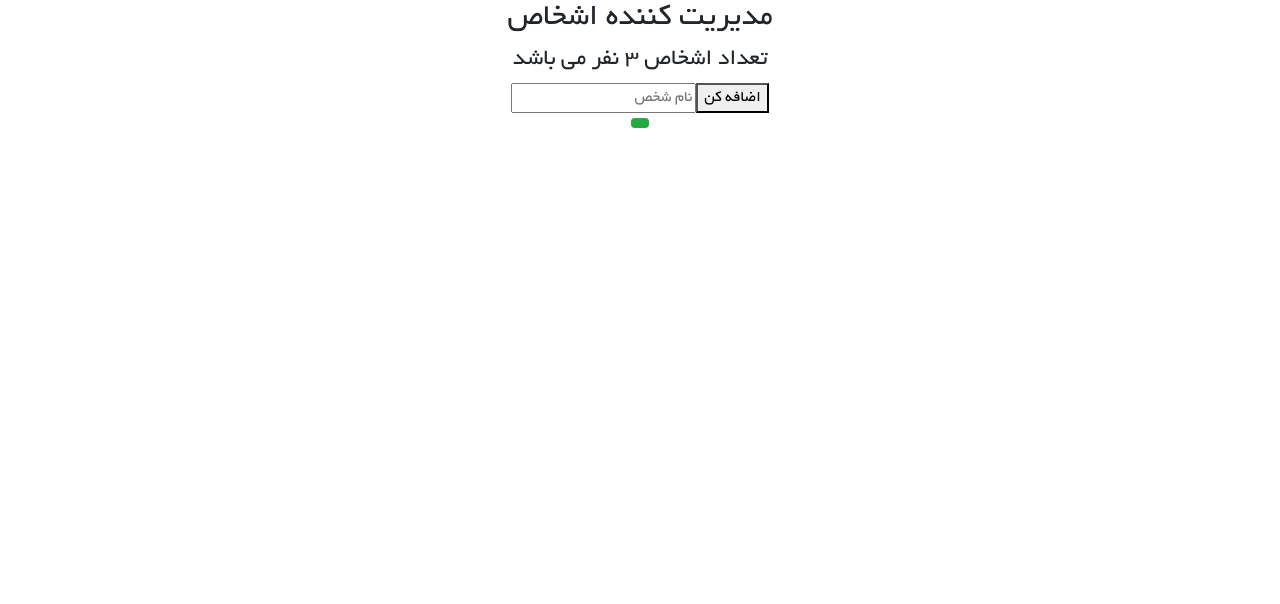
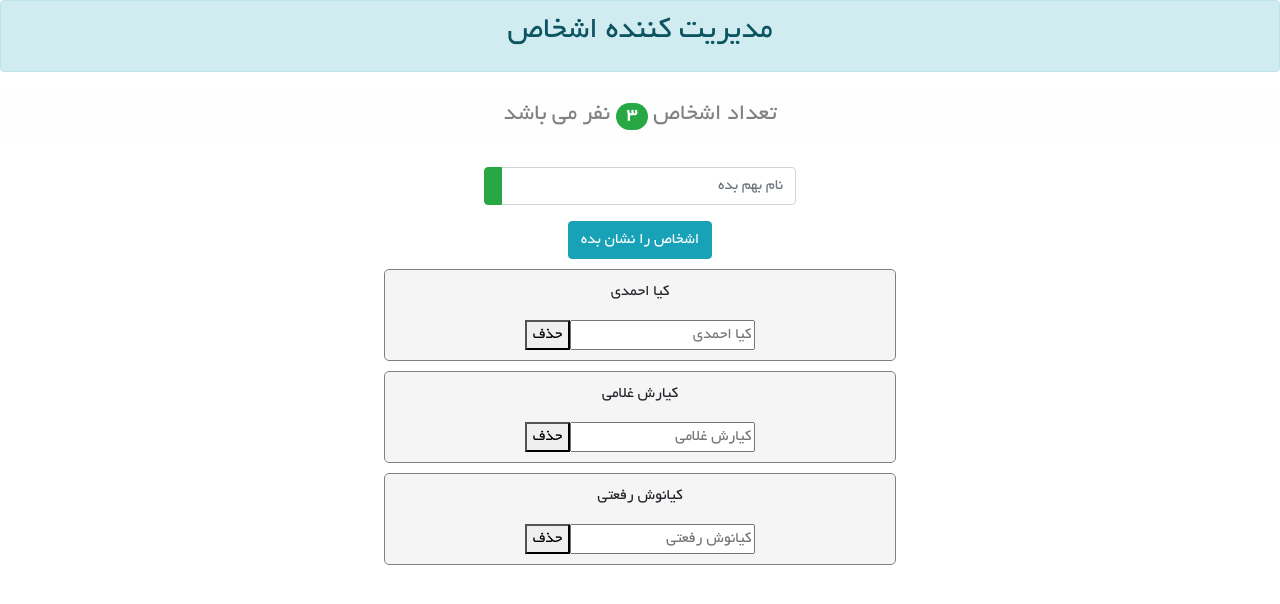
Before and after one commit to alrtn4/PersonmanagerRedux, a React (Create React App) app: page / in a window 1280 px wide. Shown: the top 604 px of the page. Built offline with nearby package versions, Linux system fonts and the light colour scheme; some icons are missing.

Commit message:
chapter 8 file 3

```diff
--- a/src/App.js
+++ b/src/App.js
@@ -9,10 +9,10 @@ class App extends Component {
             {id : 3 , fullName : 'کیانوش رفعتی'}
         ] ,
 
-        showPersons : false
+        showPersons : true
     } ;
 
-    showPersons = false ;
+    showPersons = true ;
 
     handleShowPersons = () => {
         this.setState({ showPersons : !this.state.showPersons}) ;
@@ -40,14 +40,14 @@ class App extends Component {
             fullName : document.getElementById('newName').value
         }
 
-        console.log(person.id) ;
+        // console.log(person.id) ;
         persons.push(person) ;
         this.setState({ persons }) ;
     }
 
     render() {
         const {persons , showPersons} = this.state ;
-        const styles = {textAlign : 'center'} ;
+        // const styles = {textAlign : 'center'} ;
 
         let person = null ;
 
@@ -59,24 +59,55 @@ class App extends Component {
                     /> ;
         }
 
-        let buttonStyle = {
-            padding: '1em' ,
-            fontFamily: 'BYekan' ,
-            backgroundColor: 'pink' ,
-            display: 'block' ,
-            margin: '20px auto'
-        }
+        // let buttonStyle = {
+        //     padding: '1em' ,
+        //     fontFamily: 'BYekan' ,
+        //     backgroundColor: 'pink' ,
+        //     display: 'block' ,
+        //     margin: '20px auto'
+        // }
 
         return (
-            <div style={styles}>
+            <div className='rtl text-center'>
                 <div>
-                    <h2>مدیریت کننده اشخاص</h2>
-                    <h4>تعداد اشخاص {persons.length} نفر می باشد</h4>
-                    <input type='text' id='newName' placeholder='نام شخص' style={{direction: 'rtl'}}/>
-                    <button onClick={this.handleAddPerson} >اضافه کن</button>
+                    <div className='alert alert-info'>
+                        <h2>مدیریت کننده اشخاص</h2>
+                    </div>
+
+                    <h4 className='alert alert-light'>
+                        تعداد اشخاص {' '}
+                        <span className='badge badge-pill badge-success'>
+                            {persons.length}
+                        </span> {' '}
+                         نفر می باشد
+                    </h4>
+
+                    <div className='m-2 p-2'>
+                        <form className='form-inline justify-content-center' onSubmit={event => event.preventDefault()}>
+                            <div className='input-group w-25'>
+                                <input
+                                    className='form-control'
+                                    type='text'
+                                    id='newName'
+                                    placeholder='نام بهم بده'
+                                />
+                                <div className='input-group-prepend'>
+                                    <button
+                                        type='submit'
+                                        className='btn btn-sm btn-success fa fa-plus-square'
+                                        onClick={this.handleAddPerson}
+                                    />
+                                </div>
+                            </div>
+                        </form>
+                    </div>
                 </div>
 
-                <button onClick={this.handleShowPersons} className='btn btn-sm btn-success fa fa-plus-square'></button>
+                <button
+                    onClick={this.handleShowPersons}
+                    className='btn btn-info'>
+                        اشخاص را نشان بده
+                </button>
 
                 {person}
             </div>
```
